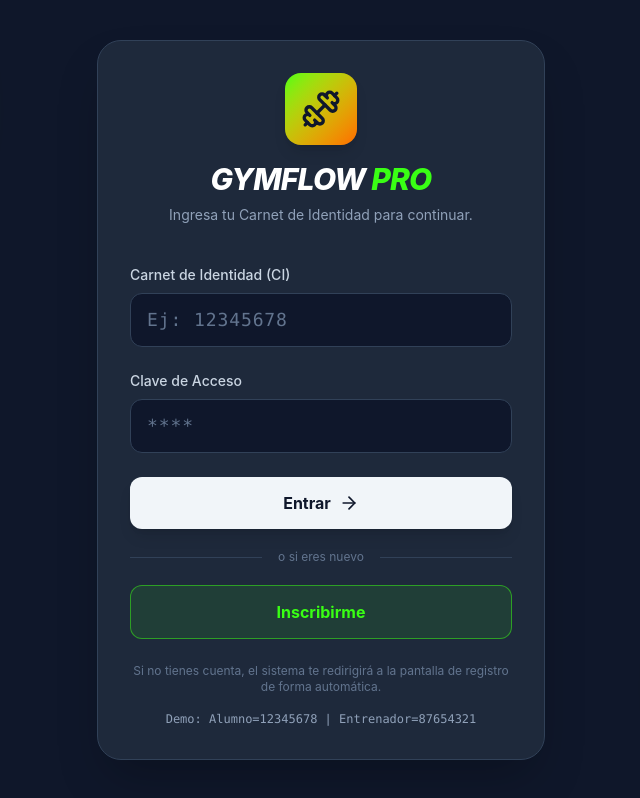
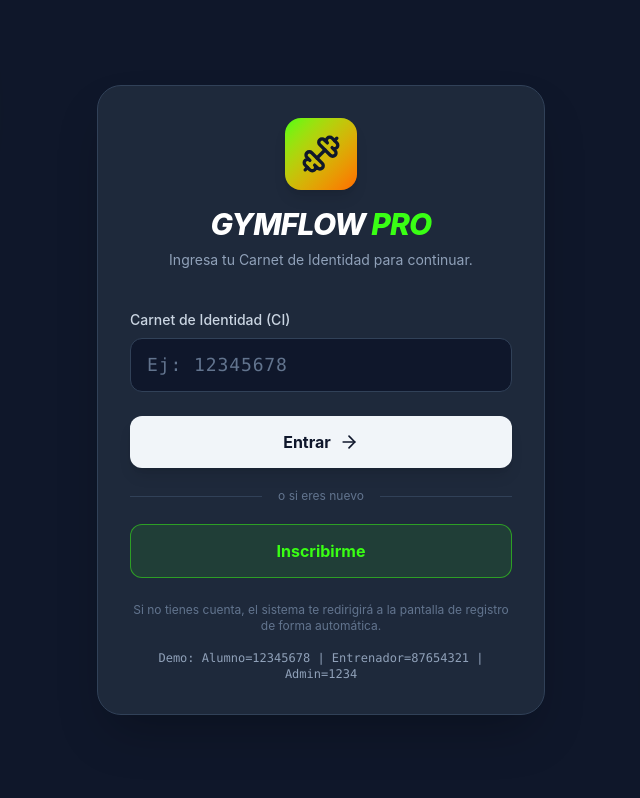
Before and after one commit to caat16/gym-app-v1, a React (Vite) app: page / in a window 1280 px wide. Shown: the whole page, without its empty margins (319-959 px from the left). Built offline with nearby package versions, Linux system fonts and the light colour scheme.

Commit message:
fix: Revert password requirement and set Admin CI to 1234

```diff
--- a/src/pages/Login.tsx
+++ b/src/pages/Login.tsx
@@ -5,7 +5,6 @@ import { Dumbbell, ArrowRight } from 'lucide-react';
 
 export default function Login() {
     const [ci, setCi] = useState('');
-    const [password, setPassword] = useState('');
     const [error, setError] = useState('');
     const { loginWithCI } = useGymStore();
     const navigate = useNavigate();
@@ -14,11 +13,6 @@ export default function Login() {
         e.preventDefault();
         setError('');
         if (!ci.trim()) return;
-
-        if (password !== '1234') {
-            setError('Clave incorrecta. Por favor intente nuevamente.');
-            return;
-        }
 
         const success = loginWithCI(ci);
         if (success) {
@@ -56,18 +50,6 @@ export default function Login() {
                             placeholder="Ej: 12345678"
                             required
                         />
-                    </div>
-
-                    <div>
-                        <label className="block text-sm font-medium text-slate-300 mb-2">Clave de Acceso</label>
-                        <input
-                            type="password"
-                            value={password}
-                            onChange={(e) => { setPassword(e.target.value); setError(''); }}
-                            className="w-full bg-slate-900 border border-slate-700 rounded-xl py-3 px-4 text-white focus:outline-none focus:ring-2 focus:ring-[#39ff14] focus:border-transparent placeholder-slate-500 font-mono text-lg tracking-wider"
-                            placeholder="****"
-                            required
-                        />
                         {error && <p className="text-red-400 text-xs mt-2 font-medium">{error}</p>}
                     </div>
 
@@ -98,7 +80,7 @@ export default function Login() {
                 <p className="text-xs text-slate-500 mt-6 text-center">
                     Si no tienes cuenta, el sistema te redirigirá a la pantalla de registro de forma automática.
                     <br /><br />
-                    <span className="text-slate-400 font-mono">Demo: Alumno=12345678 | Entrenador=87654321</span>
+                    <span className="text-slate-400 font-mono">Demo: Alumno=12345678 | Entrenador=87654321 | Admin=1234</span>
                 </p>
             </div>
         </div>
--- a/src/store/useStore.ts
+++ b/src/store/useStore.ts
@@ -103,7 +103,7 @@ export const PLANS: Plan[] = [
 const MOCK_USERS: User[] = [
     {
         id: 'u0',
-        ci: '12345',
+        ci: '1234',
         role: 'admin',
         name: 'Administrador',
         lastName: 'Gymflow',
```
